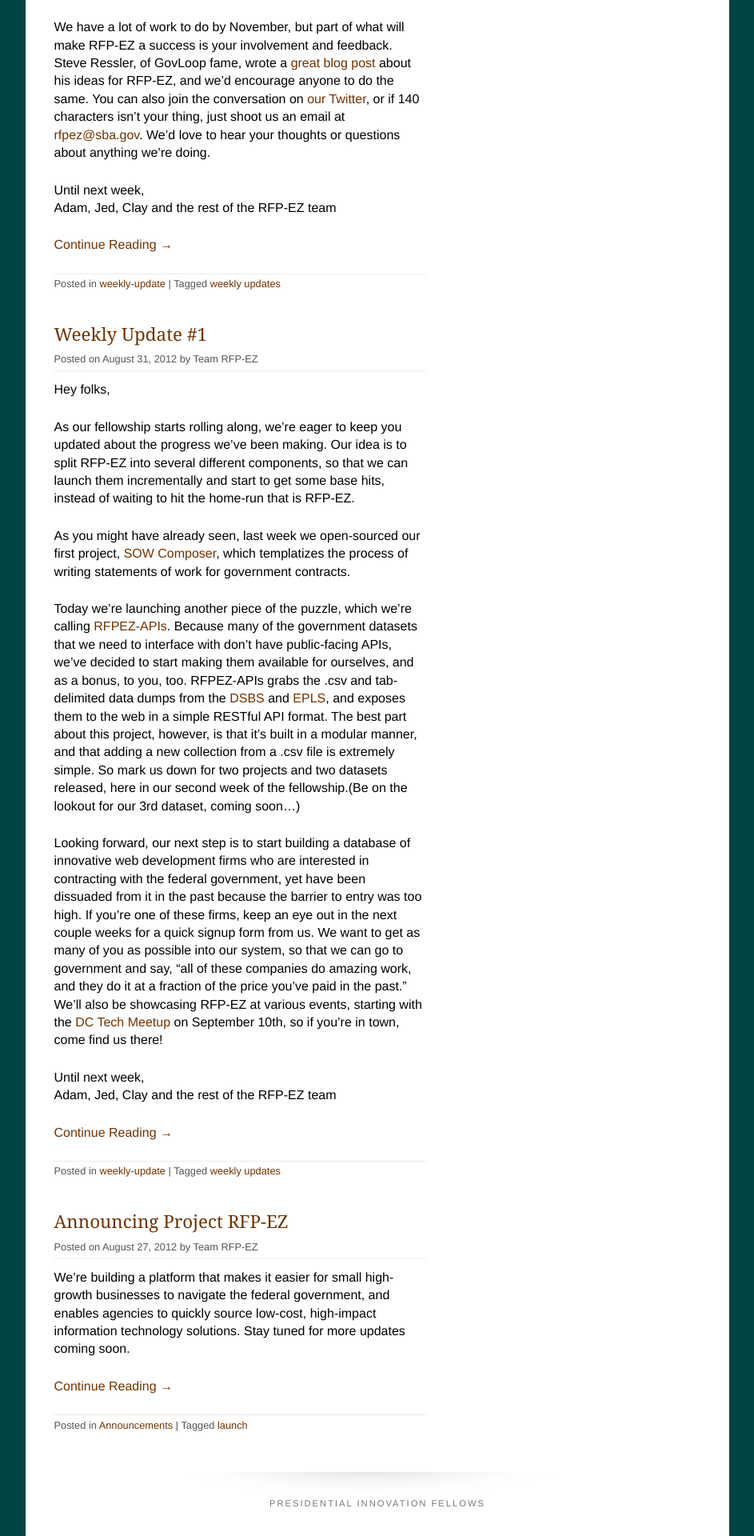
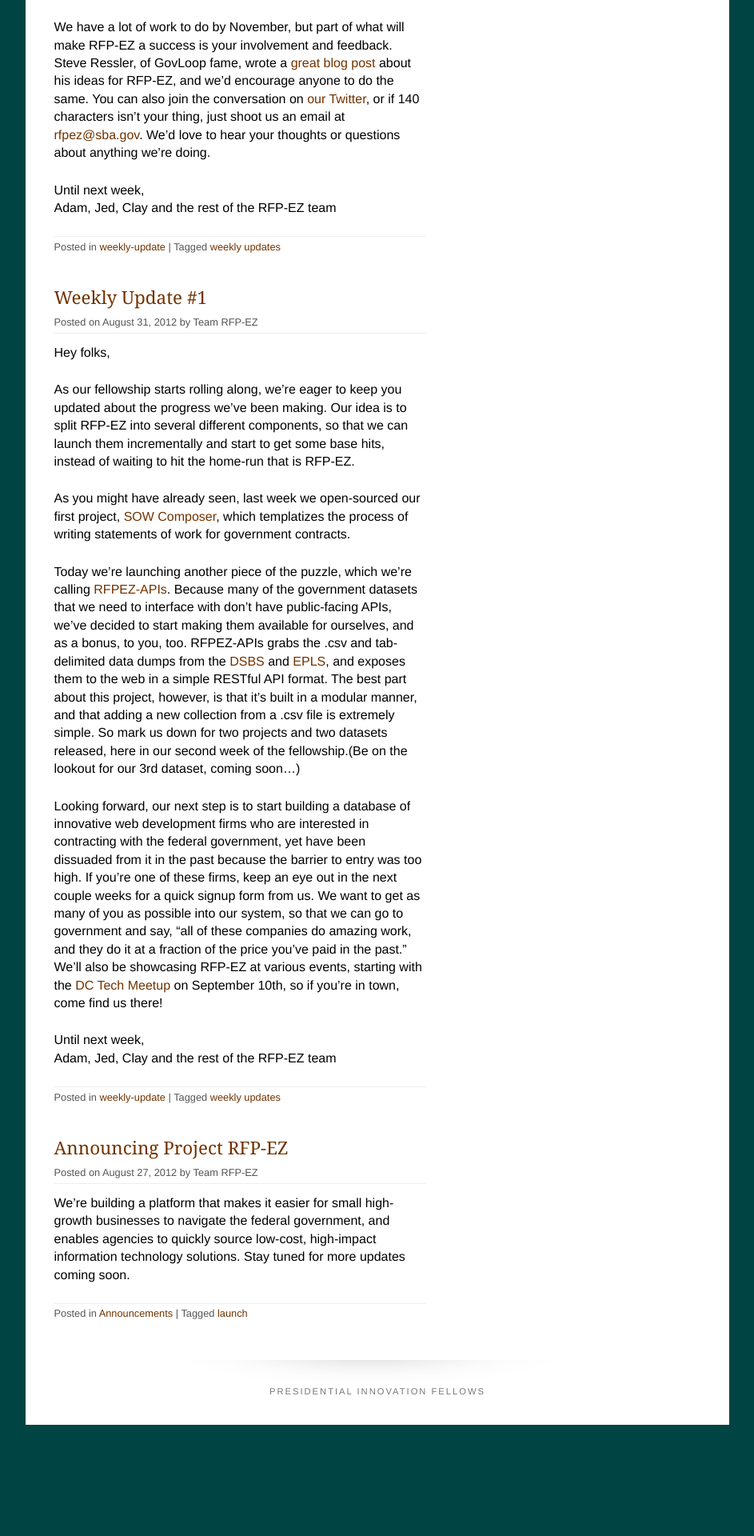
Before and after one commit to presidential-innovation-fellows/rfpez-blog, a Jekyll site: the page built from index.html, in a window 1280 px wide. Shown: the part 686-2606 px from the top of the page at 80% size, without its empty margins (168-1111 px from the left). Built offline with Jekyll 4.4.1, drawn with Linux system fonts in a browser that asks for light colours; nearby versions of some CDN libraries; the list of posts is cut into pages by our own code; after the commit the page ends 2467 px from its top, so only the background shows below that.

```diff
--- a/_includes/drop-ins/page-single.html
+++ b/_includes/drop-ins/page-single.html
@@ -8,9 +8,13 @@
 	</div>
 
     <div class="entrybody">
-      {% assign teaser = page.content | split: "<!-- more -->" %}
-      {% if moreorless == "less" %}
-    		{{ teaser.first | markdownify }}
+      {% if moreorless == "less" and page.content contains "<!-- more -->" %}
+      		{% comment %}
+      			Not ideal, but GH Pages is still on 2.2.0 which doesn't support split.
+      			Once GH Pages updates to the latest version of Liquid, we can just use:
+      			 `{{ page.content | split: "<!-- more -->" | first }}`
+      		{% endcomment %}
+    		{{ page.content | replace: '<!-- more -->', '<div class="more">' | append: "</div>" }}
     		<p class="readon"><a href="{{ page.url }}">Continue Reading &rarr;</a></p>
       {% else %}
 	      	{{ page.content | markdownify }}
--- a/_includes/styles/style.css
+++ b/_includes/styles/style.css
@@ -1347,3 +1347,6 @@ em { font-style: italic;}
 
 .search #content li { list-style: none; margin-bottom: 10px; padding-bottom: 10px; border-bottom: 1px solid #ccc; }
 .search .no-search-results { margin-bottom: 20px; margin-top: 20px; font-style: italic; }
+
+.more { display: none; }
+.readon { font-style: italic; font-weight: bold; }
```
